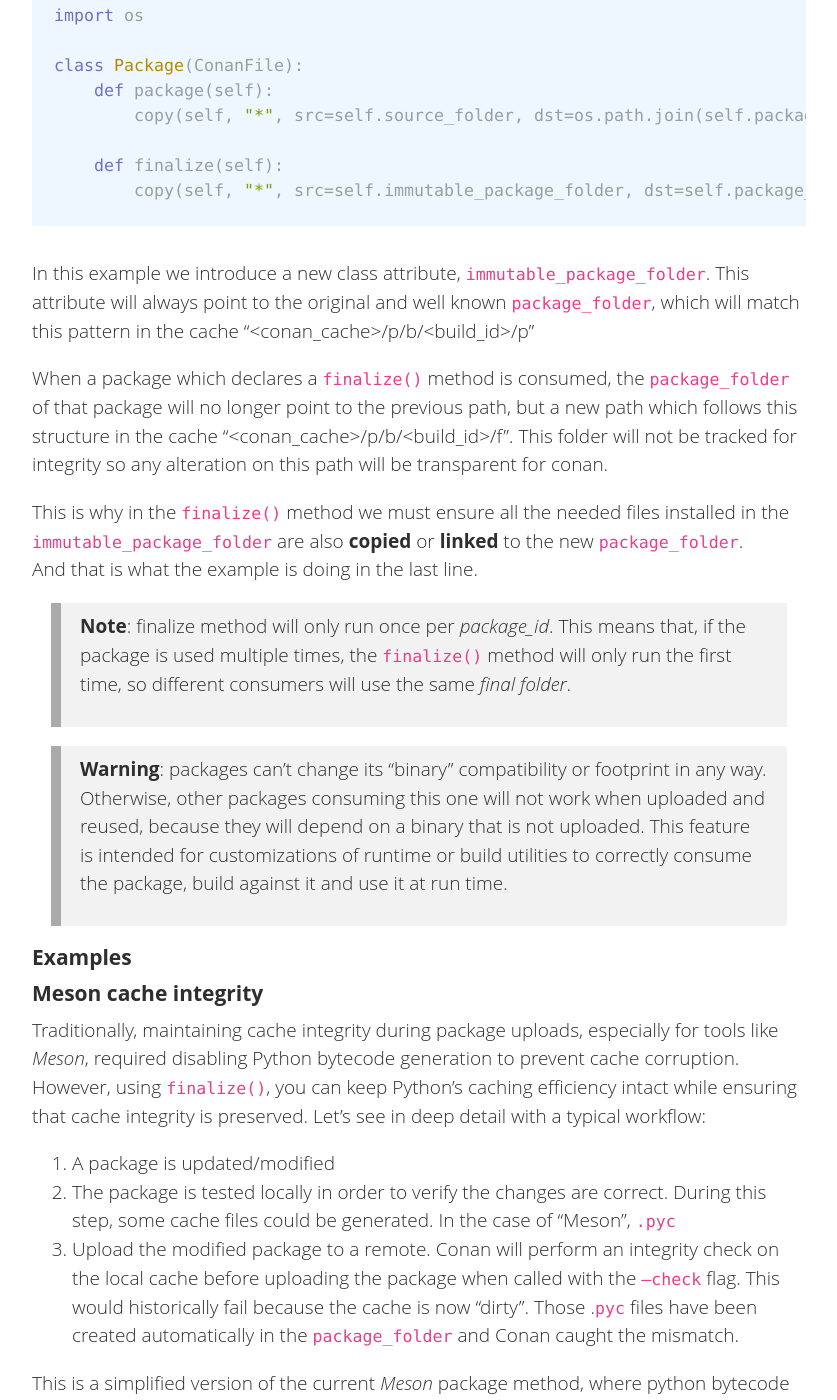
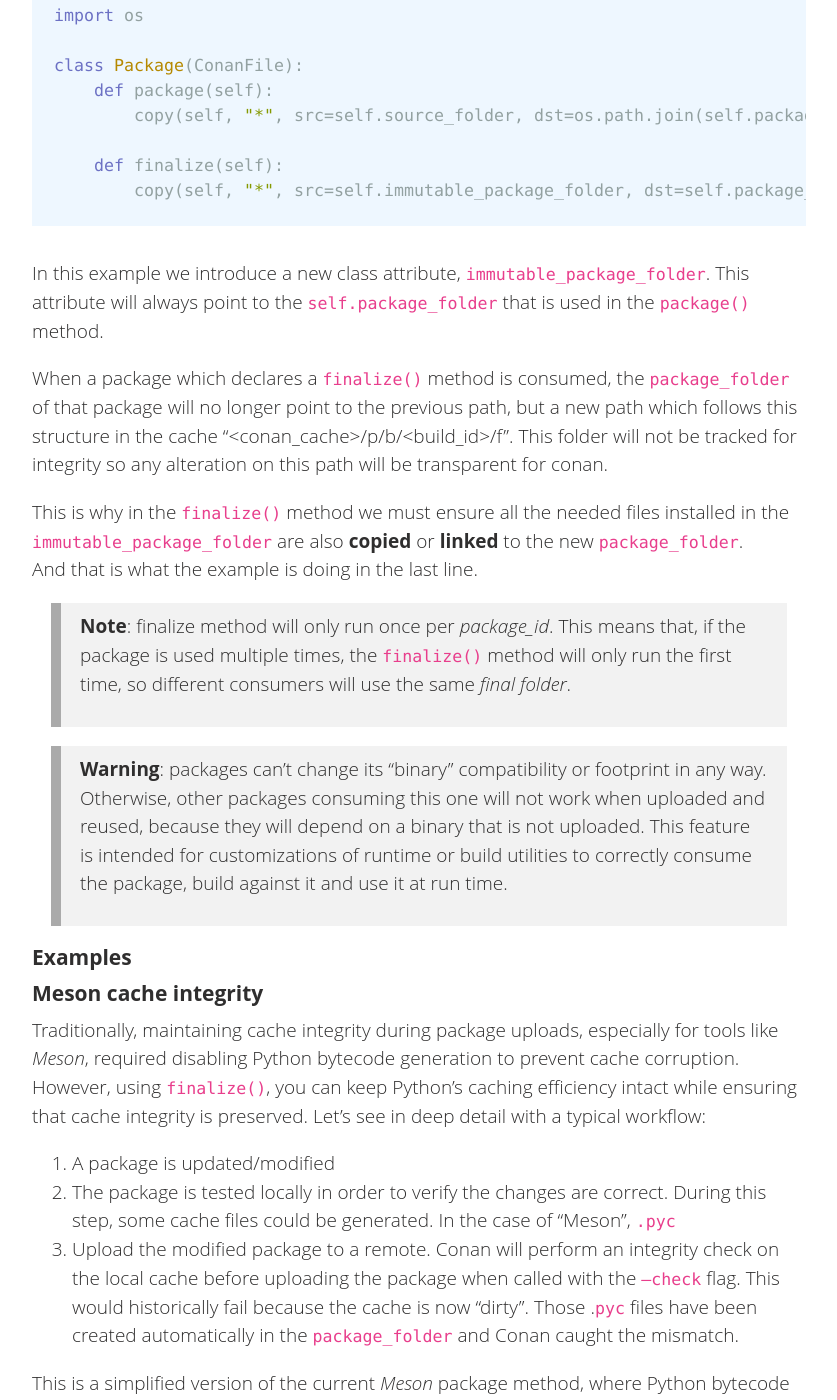
Before and after one commit to conan-io/conan-io.github.io, a Jekyll site: the page built from _posts/2024-09-03-New-finalize-method.markdown, in a window 1280 px wide and 1400 px high, scrolled down 1144 px. Shown: the whole window, without its empty margins (20-857 px from the left). Built offline with Jekyll 4.4.1, drawn with Linux system fonts in a browser that asks for light colours; comment, search, counter and statistics services are not loaded; some of the changed text lies outside the part shown.

Commit message:
Apply suggestions from code review
Co-authored-by: James <memsharded@gmail.com>

````diff
--- a/_posts/2024-09-03-New-finalize-method.markdown
+++ b/_posts/2024-09-03-New-finalize-method.markdown
@@ -47,9 +47,7 @@ class Package(ConanFile):
 ```
 
 In this example we introduce a new class attribute, ``immutable_package_folder``.
-This attribute will always point to the original and well known
-``package_folder``, which will match this pattern in the cache
-“\<conan\_cache\>/p/b/\<build\_id\>/p”
+This attribute will always point to the ``self.package_folder`` that is used in the ``package()`` method.
 
 When a package which declares a ``finalize()`` method is consumed, the
 ``package_folder`` of that package will no longer point to the previous path, but
@@ -80,7 +78,7 @@ Let’s see in deep detail with a typical workflow:
 2. The package is tested locally in order to verify the changes are correct. During this step, some cache files could be generated. In the case of “Meson”, ``.pyc``
 3. Upload the modified package to a remote. Conan will perform an integrity check on the local cache before uploading the package when called with the ``–check`` flag. This would historically fail because the cache is now “dirty”. Those .``pyc`` files have been created automatically in the ``package_folder`` and Conan caught the mismatch.
 
-This is a simplified version of the current *Meson* package method, where python bytecode generation has been disabled:
+This is a simplified version of the current *Meson* package method, where Python bytecode generation has been disabled:
 
 ```py
 def package(self):
@@ -100,7 +98,7 @@ tweak, performing a quick ``conan cache check-integrity "meson"`` will fail.
 
 But this still was not a perfect solution as it threw all python caching
 efficiency out of the window. This is one of the main reasons for implementing
-the ``finalize`` method. Let’s see how could we modify *Meson* package in order
+the ``finalize()`` method. Let’s see how could we modify *Meson* package in order
 to keep python’s cache efficiency and cache integrity intact:
 
 &nbsp;1. First we could get rid of the ``PYTHONDONTWRITEBYTECODE`` environment variable because we want python to generate ``.pyc`` files:
````
Also changed, not shown: other parts of _posts/2024-09-03-New-finalize-method.markdown (+2 -2 lines).
